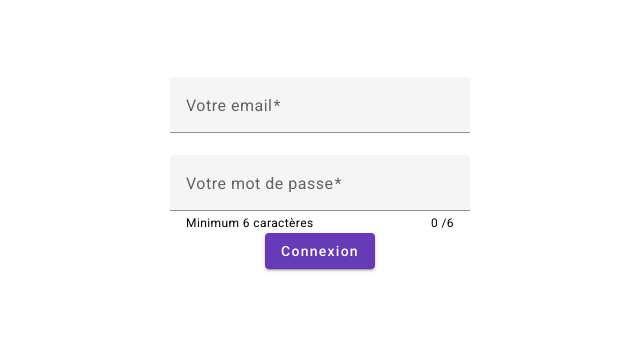
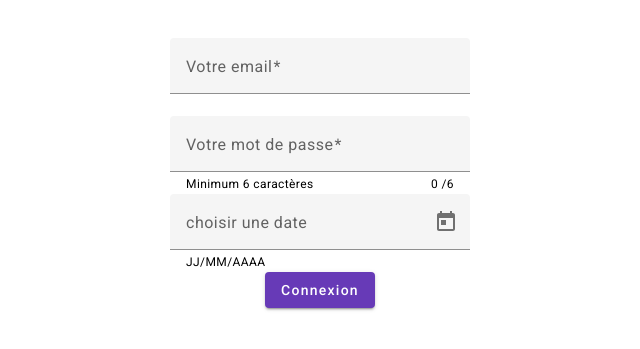
Before and after one commit to Cheikh-Tidiane1/fitTrack, an Angular app: page /signup in a window 1280 px wide. Shown: the part 107-456 px from the top of the page, without its empty margins (320-960 px from the left). Built offline with nearby package versions, Linux system fonts and the light colour scheme.

Commit message:
feat: add datePicker

```diff
--- a/src/app/components/auth/signup/signup.component.html
+++ b/src/app/components/auth/signup/signup.component.html
@@ -19,7 +19,7 @@
       @if(emInput.hasError('required')){
       <mat-error>Veuillez remplir le champ</mat-error>
       }@else if (emInput.hasError('required') != true) {
-        <mat-error>Email invalide</mat-error>
+      <mat-error>Email invalide</mat-error>
       }
     </mat-form-field>
     <mat-form-field hintLabel="Minimum 6 caractères">
@@ -36,6 +36,17 @@
       <mat-hint align="end">{{ pwInput.value?.length }} /6</mat-hint>
       <mat-error>Minimum 6 caractères</mat-error>
     </mat-form-field>
+    <mat-form-field>
+      <mat-label>choisir une date</mat-label>
+      <input matInput [matDatepicker]="picker" />
+      <mat-hint>JJ/MM/AAAA</mat-hint>
+      <mat-datepicker-toggle
+        matIconSuffix
+        [for]="picker"
+      ></mat-datepicker-toggle>
+      <mat-datepicker #picker></mat-datepicker>
+    </mat-form-field>
+
     <button type="submit" mat-raised-button color="primary">Connexion</button>
   </form>
 </section>
```
Also changed, not shown: src/app/components/auth/signup/signup.component.ts (+5 -2 lines).
